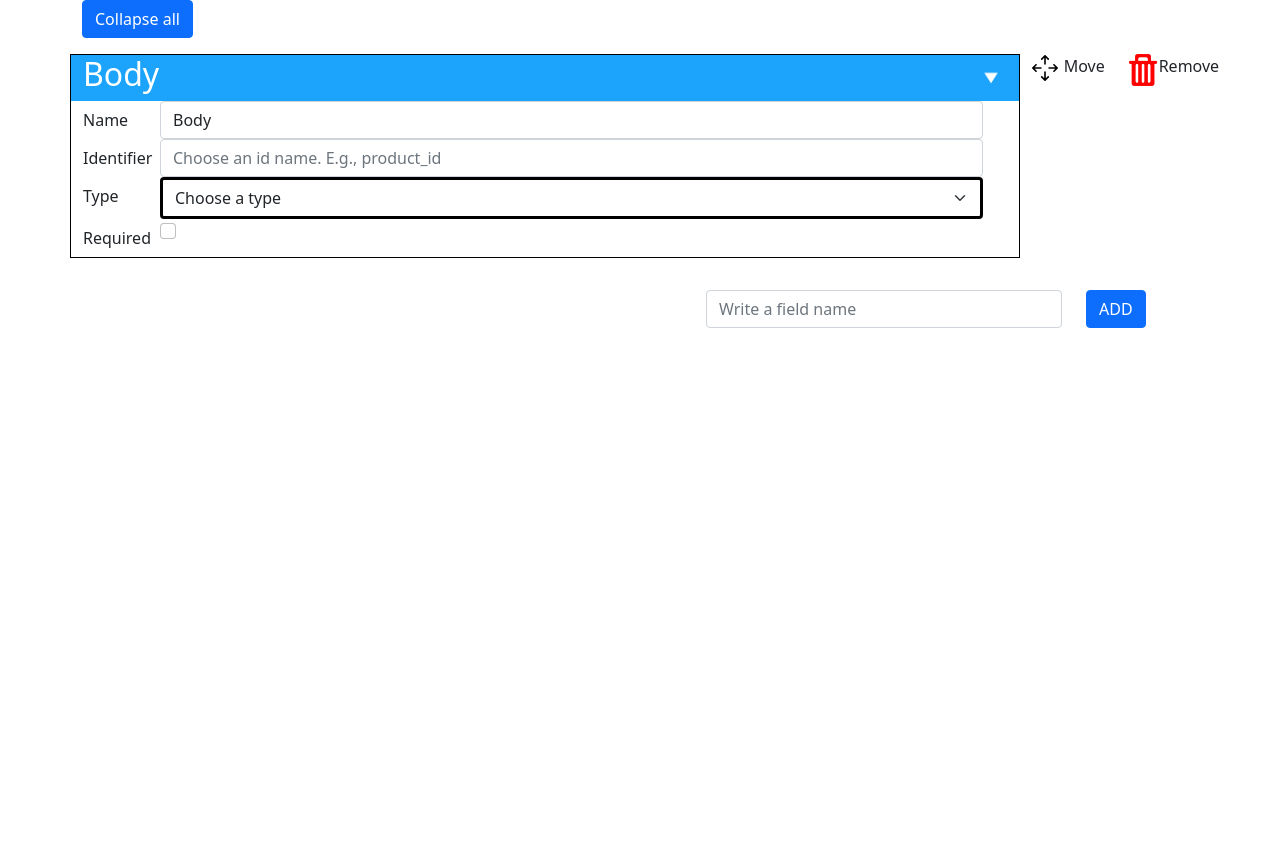
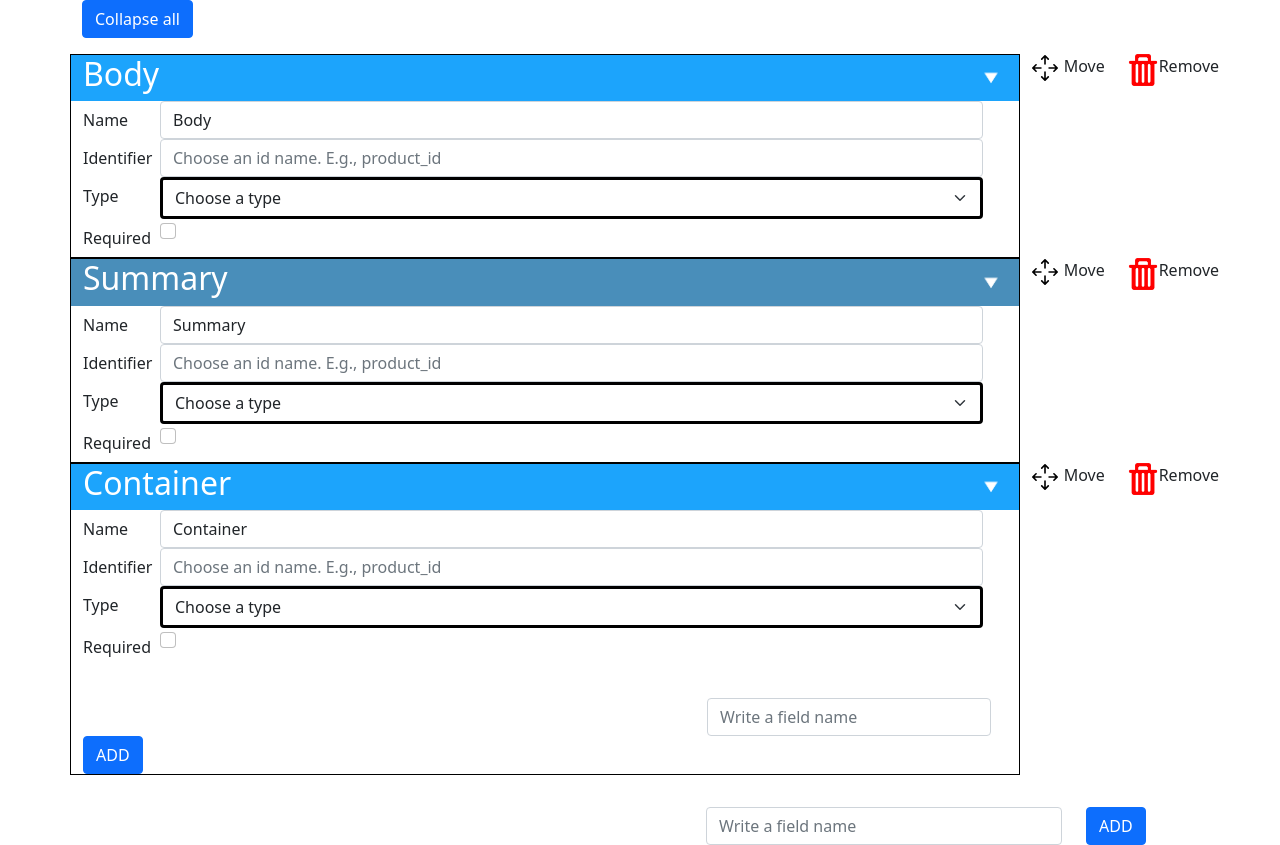
Before and after one commit to digimakergo/contenttype-designer, a React (Create React App) app in the folder client/: page / in a window 1280 px wide. Before the commit the page ends 800 px from the top, so only its background shows below. Built offline with nearby package versions, Linux system fonts and the light colour scheme.

Commit message:
implemented container functionality

```diff
--- a/client/public/FieldTypeDefinition.json
+++ b/client/public/FieldTypeDefinition.json
@@ -2,11 +2,12 @@
     "Text": {"parameters":{"max_length":"int","is_multi_line": "bool"}},
     "Richtext":{ "parameters":{"mode":"radio:compact,full"}},
     "Radio":{"parameters":{"Options":"bool"}},
-    "File": {"parameters":{"max_size":"mb","format":"check:pdf,docx"}},
+    "File": {"parameters":{"max_size":"int","format":"check:pdf,docx"}},
     "Image":{ "parameters":{"format":"check:jpg,png"}},
-    "Select":{"parameters":{"list":"list"}},
+    "Select":{"parameters":{}},
     "Int": {"parameters":{}},
     "Datetime": {"parameters":{"dateonly":"bool"}},
     "Password": {"parameters":{}},
-    "Checkbox": {"parameters":{}}
+    "Checkbox": {"parameters":{}},
+    "Container": {"parameters":{}}
 }
--- a/client/src/App.tsx
+++ b/client/src/App.tsx
@@ -21,6 +21,20 @@ function App() {
       type: "",
       required: false,
       parameters: {},
+    },
+    {
+      identifier: "summary",
+      name: "Summary",
+      type: "Text",
+      required: true,
+      parameters: {max_length:5,is_multi_line: true},
+    },
+    {
+      identifier: "container",
+      name: "Container",
+      type: "Container",
+      required: true,
+      children: [],
     }
   ]);
 
--- /dev/null
+++ b/client/src/components/Container.tsx
@@ -0,0 +1,52 @@
+import { useState } from 'react';
+import { Form, Row, Col } from 'react-bootstrap';
+import Remove from './Remove';
+
+const Container = (props:any) => {
+    let headerstyle = {};
+    if(props.headerColor != null){
+        headerstyle = {backgroundColor: props.headerColor}
+    }else{
+        headerstyle = {backgroundColor: "grey"};
+    }
+
+
+    const [dropDownContent, setDropDownContent] = useState(true);
+    const dropdown = () => {
+        setDropDownContent(!dropDownContent)
+    }
+
+    const deleteElement=(identifier:string)=>{
+
+        //console.log(children)
+        const newlist=(props.list.filter((field:any)=>field.identifier !== identifier))
+
+        props.setChildren(newlist);
+        //props.list = newlist;
+
+        console.log(props.list)
+
+    }
+  return (
+    <Form.Group>
+        <Row>
+            <Col xs="10" md="10" lg="10" style={{border:"solid black 0.1rem"}}>
+
+                    <Row className='align-items-center' style={headerstyle}>
+                        <Col xs="11" md="11" lg="11"><h2 style={{color:"white"}}>{props.fieldname}</h2></Col>
+                        <Col><img onClick={dropdown} className='dropdown-field-img' style={dropDownContent ? {width:"2rem", float:"right", transition: "500ms", cursor: "pointer"} : {width:"2rem", float:"right", transition: "500ms", transform: "rotate(-90deg)", cursor: "pointer"}} src='./images/dropdownicon.png'/></Col>
+                    </Row>
+                    <Row  className='dropdown-field-menu' style={ !dropDownContent ? {display:"None"} : {}}>
+                        {props.children}
+                    </Row>
+
+            </Col>
+            <Col xs="2" md="2" lg="2">
+                <Remove element={props.identifier} Remove={deleteElement} />
+            </Col>
+        </Row>
+    </Form.Group>
+  );
+};
+
+export default Container;
--- a/client/src/components/DragNDropComponent.tsx
+++ b/client/src/components/DragNDropComponent.tsx
@@ -15,7 +15,6 @@ interface DragItem {
 
 const DragNDropComponent = (props:any) => {
     let headerstyle = {};
-    console.log(props.headerColor)
     if(props.headerColor != null){
         headerstyle = {backgroundColor: props.headerColor}
     }else{
--- a/client/src/components/Field.tsx
+++ b/client/src/components/Field.tsx
@@ -1,15 +1,29 @@
 import { Form, Row, Col, Button } from 'react-bootstrap';
 import React, { useState, useEffect } from 'react';
+import Container from './Container';
+import DropDownContentTypes from './DropDownContentTypes';
 
 interface ParamElements {
     label:string,
     type:any
 }
+interface ParamElementsC {
+    identifier: string,
+                type: string,
+                name: string,
+                required: boolean,
+                parameters: any
+}
 
 const Field = (props:any) => {
+
     const [fields, setFields] = useState({});
     const def:ParamElements[] = [];
+
+
+
     const [params, setParams] = useState(def);
+    const [children, setChildren] = useState(props.field.children);
 
     useEffect(()=>{
         fetch('FieldTypeDefinition.json',{
@@ -31,9 +45,24 @@ const Field = (props:any) => {
 
 
 
+    const addContent = (value:string) => {
+        if(props.field.children != null){
+            const contentObj = {
+                identifier: value.toLowerCase().replaceAll(" ","_"),
+                type: "",
+                name: value,
+                required: false,
+                parameters: {},
+            }
 
+            setChildren([...children, contentObj])
+            props.field.children.push(contentObj)
+
+
+
+        }
+    }
     const getFormControl = (type:string, element:ParamElements) =>{
-
         if(type === 'int'){
             props.field.parameters[element.label] = 0;
             return (
@@ -134,10 +163,6 @@ const Field = (props:any) => {
         for([key, value] of Object.entries(fields)){
             if(key === val){
                 props.field.type = val;
-
-
-
-
                 for(let [label, type] of Object.entries(value.parameters)){
 
                     elements.push({'label': label, 'type': type});
@@ -183,9 +208,8 @@ const Field = (props:any) => {
                         Type
                     </Form.Label>
                 </Col>
-                <Col >
-
-                <Form.Select style = {{border:"solid black 3px"}} onChange={(event) => {
+                <Col>
+                    <Form.Select defaultValue={props.field.type} style={{border:"solid black 3px"}} onChange={(event) => {
                         addParameter(event.target.value)
                     } }>
                         <option>Choose a type</option>
@@ -194,9 +218,7 @@ const Field = (props:any) => {
                         ) )}
 
                     </Form.Select>
-
                 </Col>
-
             </Row>
 
 
@@ -216,6 +238,7 @@ const Field = (props:any) => {
             </Row>
 
             {
+                props.field.children == null ?
                 params.map((element:any, index:number) =>
                         <Row key={index} className='justify-content-start'>
                         <Col xs lg="1">
@@ -228,7 +251,17 @@ const Field = (props:any) => {
                         </Col>
                     </Row>
 
+                ) :
+
+                <>
+                    {children.map((field:any, index:number) => (
+                        <Container list={children} setChildren={setChildren} key={index} headerColor={index % 2 == 0 ? "#1CA4FC" : "#498EBA"} index={index} identifier={field.identifier} fieldname={field.name}>
+                            <Field field={field} index={index}/>
+                        </Container>
                         )
+                    )}
+                    <DropDownContentTypes onClick={addContent}/>
+                </>
             }
         </>
     )
```
Lines whose indentation alone changed are shown as unchanged.
